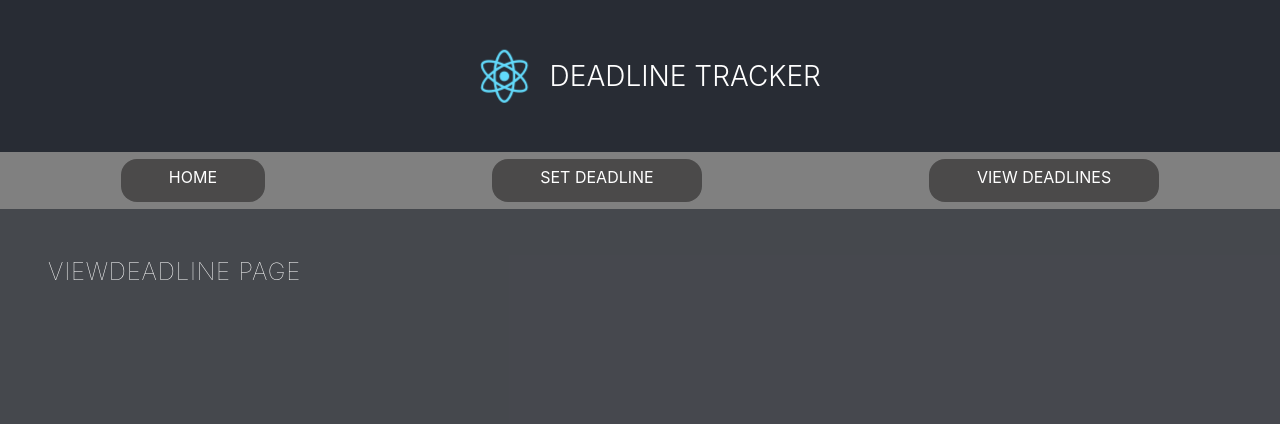
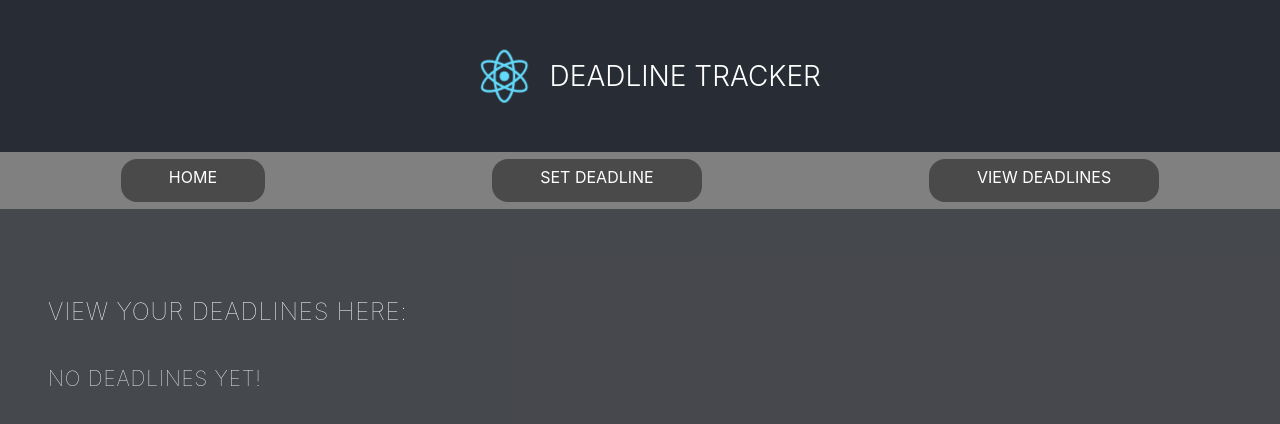
Before and after one commit to jasonmaharjan/Deadline_React, a React (Create React App) app: page /view_deadline in a window 1280 px wide. Shown: the top 424 px of the page. Built offline with nearby package versions, Linux system fonts and the light colour scheme.

Commit message:
Implemented Redux for adding deadlines

```diff
--- a/package.json
+++ b/package.json
@@ -13,7 +13,8 @@
     "react-router-dom": "^5.2.0",
     "react-scripts": "3.4.1",
     "redux": "^4.0.5",
-    "redux-logger": "^3.0.6"
+    "redux-logger": "^3.0.6",
+    "reselect": "^4.0.0"
   },
   "scripts": {
     "start": "react-scripts start",
--- /dev/null
+++ b/src/components/deadline_list/deadline_list.component.jsx
@@ -0,0 +1,15 @@
+import React from 'react';
+import './deadline_list.styles.scss';
+
+const DeadlineList = ({item: {course, date, status}}) => (
+   <section className = 'deadline_list'>
+      <h1 className = "course_title">
+         {course}
+      </h1>
+      <div className = "course_deadline">
+         Deadline: {date}
+      </div>
+   </section>
+)
+
+export default DeadlineList;
--- /dev/null
+++ b/src/components/deadline_list/deadline_list.styles.scss
@@ -0,0 +1,5 @@
+.deadline_list {
+   margin-top: 2.5rem;
+   border: 1px solid grey;
+   padding: 3rem;
+}
--- /dev/null
+++ b/src/pages/setdeadline/setDeadline_action.component.jsx
@@ -0,0 +1,23 @@
+import React from 'react';
+import './setdeadline.styles.scss';
+
+import { connect } from 'react-redux';
+import { addDeadline_action } from '../../redux/course/course.actions';
+import { Link } from 'react-router-dom';
+
+const SetDeadlineAction = ({item, addDeadline_action}) => {
+   return (
+      < Link to = "/view_deadline">
+         <button className = "button" onClick = {() => {addDeadline_action(item)}}>
+            SUBMIT
+         </button>
+      </Link>
+   );
+}
+
+// Dispatch action to redux store
+const MapDispatchToProps = dispatch => ({
+   addDeadline_action: item => dispatch(addDeadline_action(item))
+});
+
+export default connect(null, MapDispatchToProps)(SetDeadlineAction);
--- a/src/pages/setdeadline/setdeadline.component.jsx
+++ b/src/pages/setdeadline/setdeadline.component.jsx
@@ -2,18 +2,17 @@ import React from 'react';
 import Form from '../../components/form/form.component';
 import './setdeadline.styles.scss';
 
-import { connect } from 'react-redux';
-import { addDeadline_action } from '../../redux/course/course.actions';
-import { Link } from 'react-router-dom';
+import SetDeadlineAction from './setDeadline_action.component';
 
 
-class HomePage extends React.Component {
+class SetDeadline extends React.Component {
    constructor (props) {
       super (props);
 
       this.state = {
          course : '',
          date: '',
+         status: false
       }
    }
 
@@ -29,7 +28,7 @@ class HomePage extends React.Component {
                Set your Deadline here:
             </h1>
             <section className = "content">
-               <form className = "form"  onSubmit = {this.handleSubmit}>
+               <form className = "form">
                   <Form
                      name = "course"
                      type = "string"
@@ -48,24 +47,13 @@ class HomePage extends React.Component {
                      required
                   />
                </form>
-               < Link to = "/view_deadline">
-                  <button className = "button" onClick = {
-                     () => {
-                        addDeadline_action(this.state);
-                        console.log(this.state);
-                     }
-                  }>
-                   SUBMIT
-                  </button>
-               </Link>
+
+               <SetDeadlineAction item = {this.state}/>
+
             </section>
          </div>
       );
    }
 }
 
-const MapDispatchToProps = dispatch => ({
-   addDeadline_action: item => dispatch(addDeadline_action(item))
-});
-
-export default connect(null, MapDispatchToProps)(HomePage);
+export default SetDeadline;
--- a/src/pages/viewdeadline/viewdeadline.component.jsx
+++ b/src/pages/viewdeadline/viewdeadline.component.jsx
@@ -1,14 +1,34 @@
 import React from 'react';
+import {connect} from 'react-redux';
+import {createStructuredSelector} from 'reselect';
+import {selectDeadlines} from '../../redux/course/course.selectors';
+
+import DeadlineList from '../../components/deadline_list/deadline_list.component';
 
 import './viewdeadline.styles.scss';
 
-const HomePage = () => {
+const ViewDeadline = ({deadlines}) => {
    return(
       <div className = "view">
          <div className = "title">
-            ViewDeadline page
+            View Your Deadlines here:
+            {
+               deadlines.length? (
+                  deadlines.map((deadline,index)=>
+                  < DeadlineList key = {index} item = {deadline} />
+                  )
+               )
+               :
+               <div className = "message">
+                  No Deadlines yet!
+               </div>
+            }
          </div>
       </div>
 )};
 
-export default HomePage;
+const MapStateToProps = createStructuredSelector({
+   deadlines: selectDeadlines
+})
+
+export default connect(MapStateToProps)(ViewDeadline);
--- a/src/pages/viewdeadline/viewdeadline.styles.scss
+++ b/src/pages/viewdeadline/viewdeadline.styles.scss
@@ -4,3 +4,12 @@
    background-color: #282c34a9;
    color: white;
 }
+
+.title {
+   margin-top: 2.5rem;
+}
+
+.message {
+   margin-top: 2.5rem;
+   font-size: 1.3rem;
+}
--- a/src/redux/course/course.reducer.js
+++ b/src/redux/course/course.reducer.js
@@ -3,28 +3,19 @@ import { addDeadline } from './course.utils';
 import { removeDeadline } from './course.utils';
 
 const INITIAL_STATE = {
-   status: false,
    deadlines: []
 }
 
 const CourseReducer = (state = INITIAL_STATE, action) => {
    switch(action.type) {
 
-      case (CourseActionTypes.TOGGLE_STATUS):
-         return {
-            ...state,
-            status: !state.status
-      }
-
       case (CourseActionTypes.ADD_DEADLINE):
-         console.log('add deadline reducer triggered');
          return {
             ...state,
             deadlines: addDeadline(state.deadlines, action.payload)
          }
 
       case (CourseActionTypes.REMOVE_DEADLINE):
-         console.log('remove deadline reducer triggered');
          return {
             ...state,
             deadlines: removeDeadline(state.deadlines, action.payload)
--- a/src/redux/course/course.selectors.js
+++ b/src/redux/course/course.selectors.js
@@ -0,0 +1,8 @@
+import {createSelector} from 'reselect';
+
+const selectState = state => state.deadlines // this is taken from root reducer!
+
+export const selectDeadlines = createSelector(
+   [selectState],
+   deadlines => deadlines.deadlines
+)
--- a/src/redux/course/course.types.js
+++ b/src/redux/course/course.types.js
@@ -1,5 +1,4 @@
 export const CourseActionTypes = {
-   TOGGLE_STATUS: 'TOGGLE_STATUS',
    ADD_DEADLINE: 'ADD_DEADLINE',
    REMOVE_DEADLINE: 'REMOVE_DEADLINE'
 }
--- a/src/redux/root-reducer.js
+++ b/src/redux/root-reducer.js
@@ -3,5 +3,5 @@ import { combineReducers } from 'redux';
 import CourseReducer from './course/course.reducer';
 
 export default combineReducers ({
-   CourseReducer // courseReducer: courseReducer
+   deadlines: CourseReducer // courseReducer: courseReducer
 })
```
Also changed, not shown: 1 other file (tests, documents, lock files or other folders).
